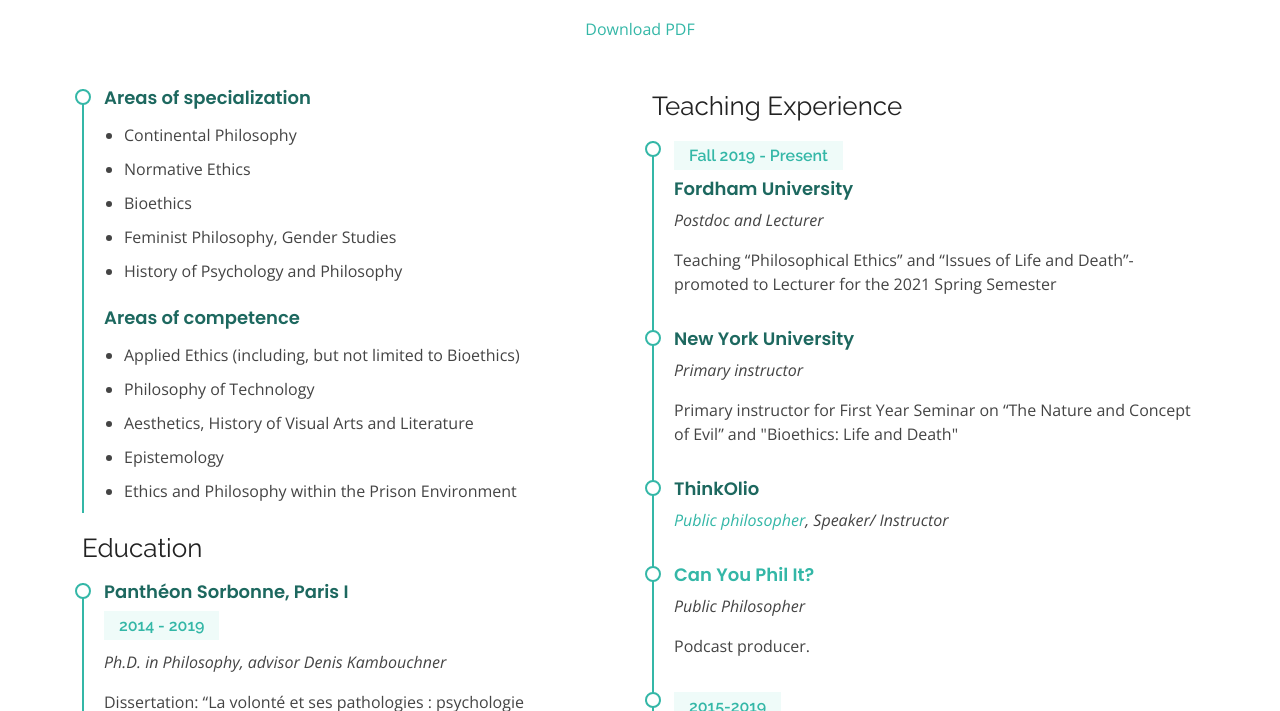
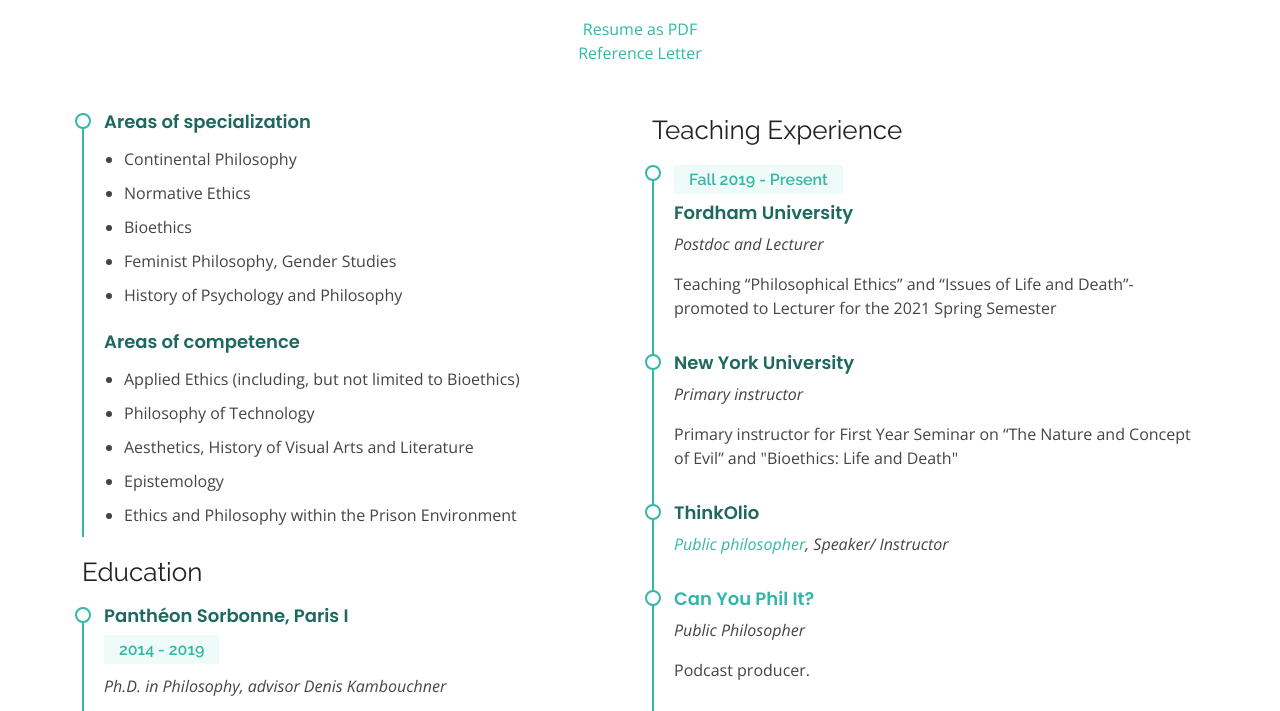
Before and after one commit to jeanneproust/jeanneproust.github.io, a plain HTML site: page resume.html in a window 1280 px wide. Shown: the part 171-882 px from the top of the page. Drawn offline with nearby package versions, Linux system fonts and the light colour scheme; files whose address does not match are found by name.

Commit message:
add interview and reference letter

```diff
--- a/resume.html
+++ b/resume.html
@@ -74,7 +74,8 @@
 
         <div class="section-title">
           <h2>Resume</h2>
-          <p><a href = assets/docs/Proust_Harvard_CV.pdf target="_blank">Download PDF</a></p>
+          <p><a href = assets/docs/Proust_Harvard_CV.pdf target="_blank">Resume as PDF</a></p>
+          <p><a href = assets/docs/reference-spring2022.pdf target="_blank">Reference Letter</a></p>
         </div>
 
         <div class="row">
@@ -153,6 +154,7 @@
 
             <h3 class="resume-title">References</h3>
             <div class="resume-item">
+               <p><a href = assets/docs/reference-spring2022.pdf target="_blank">Download Reference Letter</a></p>
               <p><em>NB: Do not contact without prior approval</em></p>
               <p><ul>
                 <li><b>David Velleman</b><br>
```
Also changed, not shown: portfolio.html (+3 -0 lines), 2 other files.
